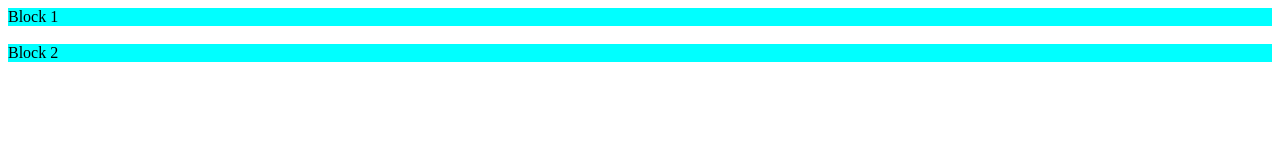
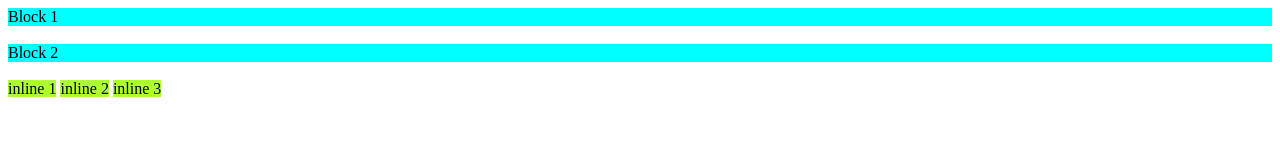
Before and after one commit to Yashpoonia05/WDW_0200, a plain HTML site: page Web Designing Workshop Assignment/Assignment 3/index.html in a window 1280 px wide. Drawn offline with Linux system fonts and the light colour scheme.

Commit message:
Assignment 3 completed
...

```diff
--- a/Web Designing Workshop Assignment/Assignment 3/index.html
+++ b/Web Designing Workshop Assignment/Assignment 3/index.html
@@ -10,5 +10,8 @@
     <br>
     <div style="background-color: aqua;">Block 2</div>
     <br>
+    <p style="background-color: greenyellow; display: inline;">inline 1</p>
+    <p style="background-color: greenyellow; display: inline;">inline 2</p>
+    <p style="background-color: greenyellow; display: inline;">inline 3</p>
 </body>
 </html>
```
